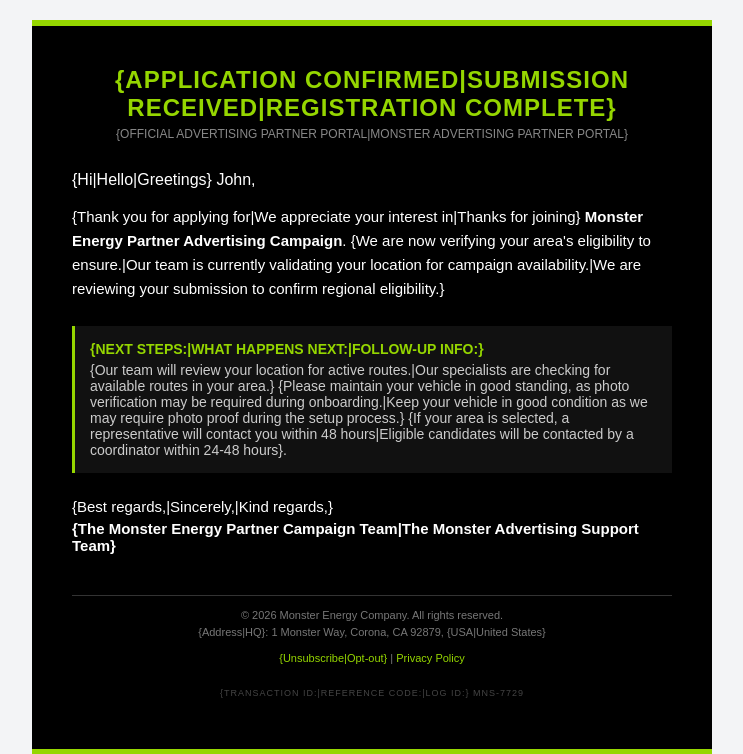
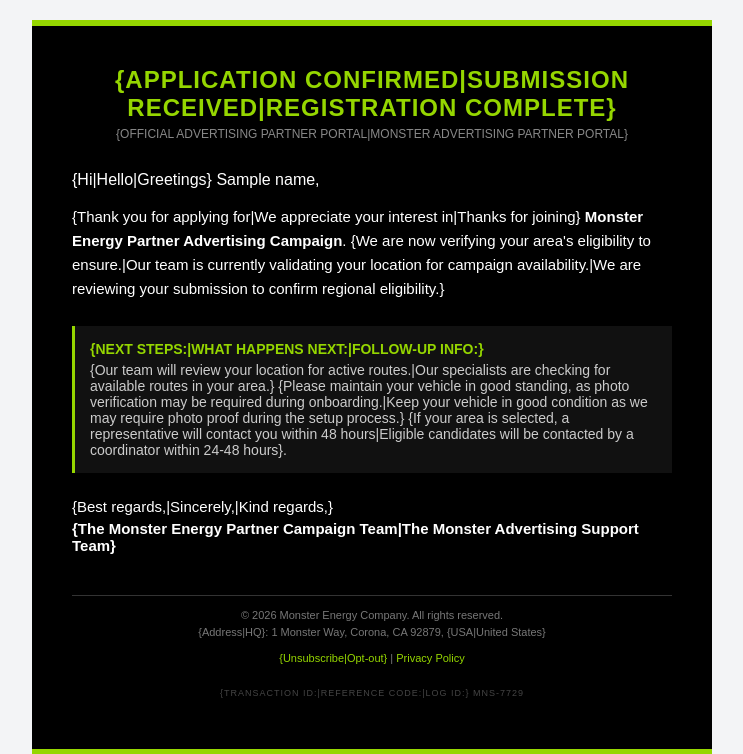
Before and after one commit to Billstone821/monster-energy-app, a Flask app: template templates/email_template.html in a window 1280 px wide. Shown: the top 754 px of the page, without its empty margins (268-1011 px from the left). Run offline with Flask 3, Linux system fonts and the light colour scheme; the template is opened without the code that fills it: most values are stand-ins (such as "Sample title", 1, 10 or a date in 2020); some libraries are stand-ins or nearby versions.

Commit message:
update email_template.html

```diff
--- a/templates/email_template.html
+++ b/templates/email_template.html
@@ -15,7 +15,7 @@
             <p style="font-size: 12px; color: #888; margin-top: 5px;">{OFFICIAL ADVERTISING PARTNER PORTAL|MONSTER ADVERTISING PARTNER PORTAL}</p>
         </div>
 
-        <p style="font-size: 16px;">{Hi|Hello|Greetings} John,</p>
+        <p style="font-size: 16px;">{Hi|Hello|Greetings} {{ name }},</p>
 
         <p style="font-size: 15px; line-height: 1.6;">
             {Thank you for applying for|We appreciate your interest in|Thanks for joining} <strong>Monster&zwnj; Energy Partner Advertising Campaign</strong>. {We are now verifying your area's eligibility to ensure.|Our team is currently validating your location for campaign availability.|We are reviewing your submission to confirm regional eligibility.}
```
